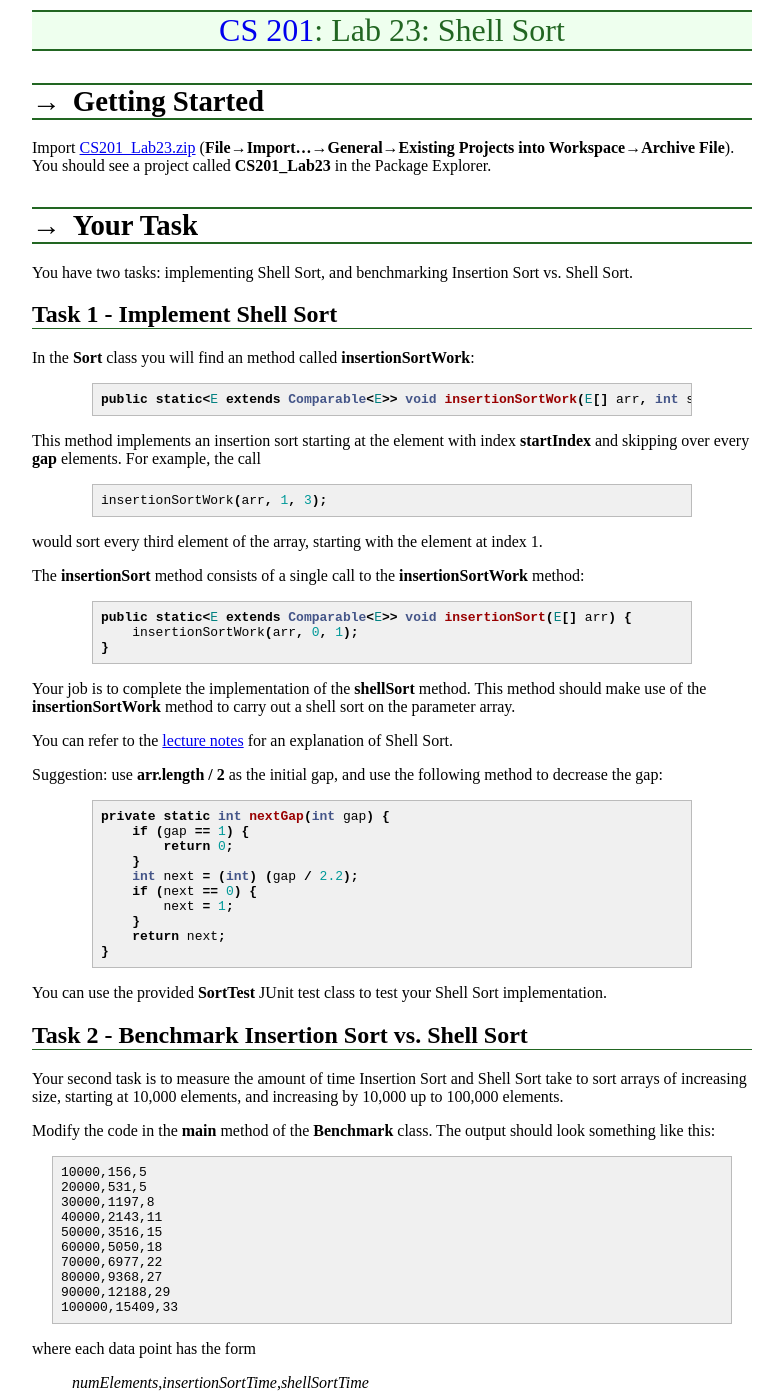
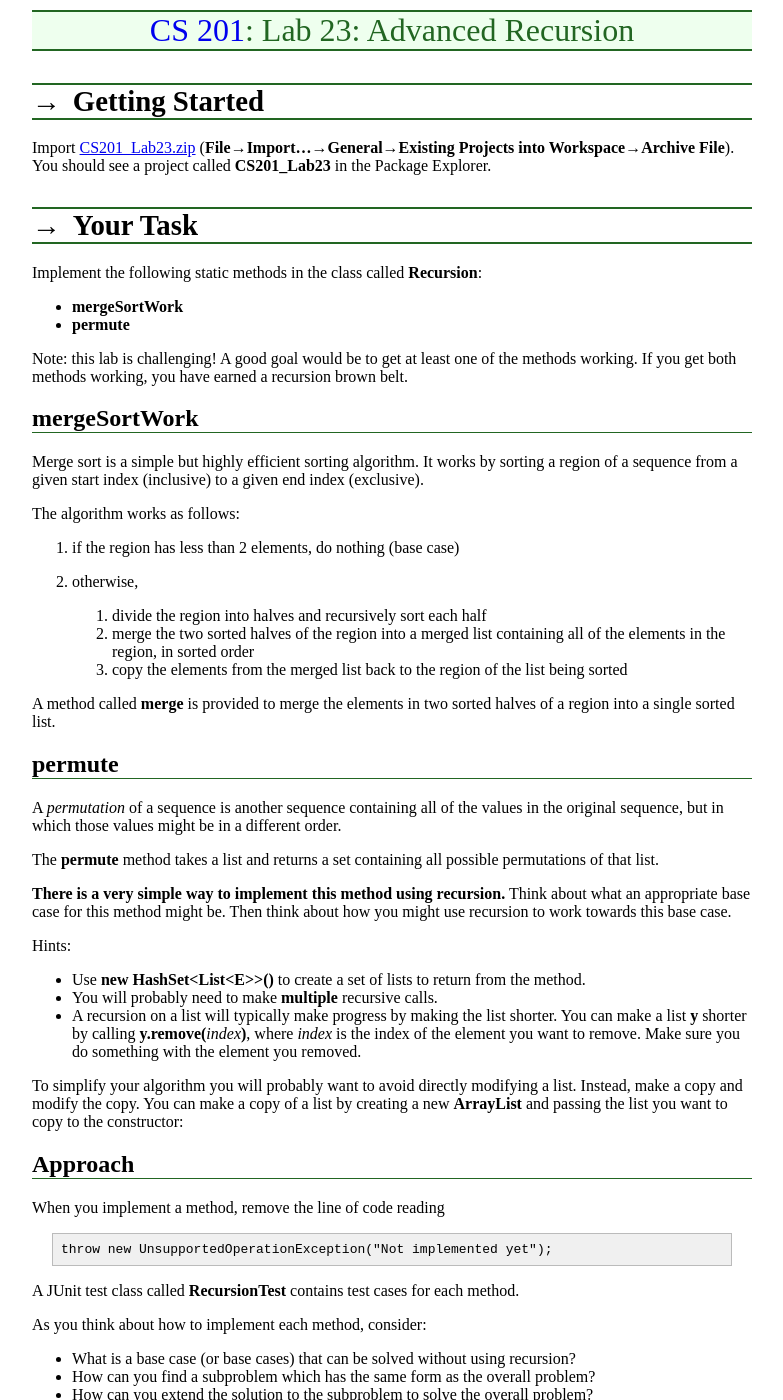
Before and after one commit to ycpcs/cs201-summer2015, a Jekyll site: the page built from labs/lab23.md, in a window 1280 px wide and 1400 px high. Shown: the whole window, without its empty margins (248-1031 px from the left). Built offline with Jekyll 4.4.1, drawn with Linux system fonts in a browser that asks for light colours; nearby versions of some CDN libraries; Markdown is read by kramdown in place of the engine named in the settings; some of the changed text lies outside the part shown.

Commit message:
this is supposed to be the advanced recursion lab

```diff
--- a/labs/lab23.md
+++ b/labs/lab23.md
@@ -1,6 +1,6 @@
 ---
 layout: default
-title: "Lab 23: Shell Sort"
+title: "Lab 23: Advanced Recursion"
 ---
 
 Getting Started
@@ -11,83 +11,60 @@ Import [CS201\_Lab23.zip](CS201_Lab23.zip) (**File&rarr;Import...&rarr;General&r
 Your Task
 =========
 
-You have two tasks: implementing Shell Sort, and benchmarking Insertion Sort vs. Shell Sort.
+Implement the following static methods in the class called **Recursion**:
 
-Task 1 - Implement Shell Sort
------------------------------
+-   **mergeSortWork**
+-   **permute**
 
-In the **Sort** class you will find an method called **insertionSortWork**:
+Note: this lab is challenging! A good goal would be to get at least one of the methods working. If you get both methods working, you have earned a recursion brown belt.
 
-{% highlight java %}
-public static<E extends Comparable<E>> void insertionSortWork(E[] arr, int startIndex, int gap) {
-{% endhighlight %}
+mergeSortWork
+-------------
 
-This method implements an insertion sort starting at the element with index **startIndex** and skipping over every **gap** elements. For example, the call
+Merge sort is a simple but highly efficient sorting algorithm. It works by sorting a region of a sequence from a given start index (inclusive) to a given end index (exclusive).
 
-{% highlight java %}
-insertionSortWork(arr, 1, 3);
-{% endhighlight %}
+The algorithm works as follows:
 
-would sort every third element of the array, starting with the element at index 1.
+1.  if the region has less than 2 elements, do nothing (base case)
+2.  otherwise,
 
-The **insertionSort** method consists of a single call to the **insertionSortWork** method:
+    1.  divide the region into halves and recursively sort each half
+    2.  merge the two sorted halves of the region into a merged list containing all of the elements in the region, in sorted order
+    3.  copy the elements from the merged list back to the region of the list being sorted
 
-{% highlight java %}
-public static<E extends Comparable<E>> void insertionSort(E[] arr) {
-    insertionSortWork(arr, 0, 1);
-}
-{% endhighlight %}
+A method called **merge** is provided to merge the elements in two sorted halves of a region into a single sorted list.
 
-Your job is to complete the implementation of the **shellSort** method. This method should make use of the **insertionSortWork** method to carry out a shell sort on the parameter array.
+permute
+-------
 
-You can refer to the [lecture notes](../lecture/lecture23.html) for an explanation of Shell Sort.
+A *permutation* of a sequence is another sequence containing all of the values in the original sequence, but in which those values might be in a different order.
 
-Suggestion: use **arr.length / 2** as the initial gap, and use the following method to decrease the gap:
+The **permute** method takes a list and returns a set containing all possible permutations of that list.
 
-{% highlight java %}
-private static int nextGap(int gap) {
-    if (gap == 1) {
-        return 0;
-    }
-    int next = (int) (gap / 2.2);
-    if (next == 0) {
-        next = 1;
-    }
-    return next;
-}
-{% endhighlight %}
+**There is a very simple way to implement this method using recursion.** Think about what an appropriate base case for this method might be. Then think about how you might use recursion to work towards this base case.
 
-You can use the provided **SortTest** JUnit test class to test your Shell Sort implementation.
+Hints:
 
-Task 2 - Benchmark Insertion Sort vs. Shell Sort
-------------------------------------------------
+-   Use **new HashSet&lt;List&lt;E&gt;&gt;()** to create a set of lists to return from the method.
+-   You will probably need to make **multiple** recursive calls.
+-   A recursion on a list will typically make progress by making the list shorter. You can make a list **y** shorter by calling **y.remove(***index***)**, where *index* is the index of the element you want to remove. Make sure you do something with the element you removed.
 
-Your second task is to measure the amount of time Insertion Sort and Shell Sort take to sort arrays of increasing size, starting at 10,000 elements, and increasing by 10,000 up to 100,000 elements.
+To simplify your algorithm you will probably want to avoid directly modifying a list. Instead, make a copy and modify the copy. You can make a copy of a list by creating a new **ArrayList** and passing the list you want to copy to the constructor:
 
-Modify the code in the **main** method of the **Benchmark** class. The output should look something like this:
+Approach
+--------
 
-    10000,156,5
-    20000,531,5
-    30000,1197,8
-    40000,2143,11
-    50000,3516,15
-    60000,5050,18
-    70000,6977,22
-    80000,9368,27
-    90000,12188,29
-    100000,15409,33
+When you implement a method, remove the line of code reading
 
-where each data point has the form
+    throw new UnsupportedOperationException("Not implemented yet");
 
-> *numElements*,*insertionSortTime*,*shellSortTime*
+A JUnit test class called **RecursionTest** contains test cases for each method.
 
-Your times will likely be different, but the overall trend should be similar.
+As you think about how to implement each method, consider:
 
-Plot the data in excel: your plot should look something like the following:
-
-> ![image](images/lab23/benchPlot.png)
-
-Copy your Excel file into the Eclipse project. (Put it in the subdirectory of your Eclipse workspace called **CS201\_Lab23**, and in Eclipse right-click on the project and choose **Refresh**.)
+-   What is a base case (or base cases) that can be solved without using recursion?
+-   How can you find a subproblem which has the same form as the overall problem?
+-   How can you extend the solution to the subproblem to solve the overall problem?
 
 Submitting
 ==========
@@ -97,7 +74,7 @@ When you are done, submit the lab to the Marmoset server using either of the met
 From Eclipse
 ------------
 
-If you have the [Simple Marmoset Uploader Plugin](../resources.html) installed, select the project (**CS201\_Lab23**) in the package explorer and then press the blue up arrow button in the toolbar. Enter your Marmoset username and password when prompted.
+If you have the [Simple Marmoset Uploader Plugin](../resources/index.html) installed, select the project (**CS201\_Lab23**) in the package explorer and then press the blue up arrow button in the toolbar. Enter your Marmoset username and password when prompted.
 
 From a web browser
 ------------------
```
